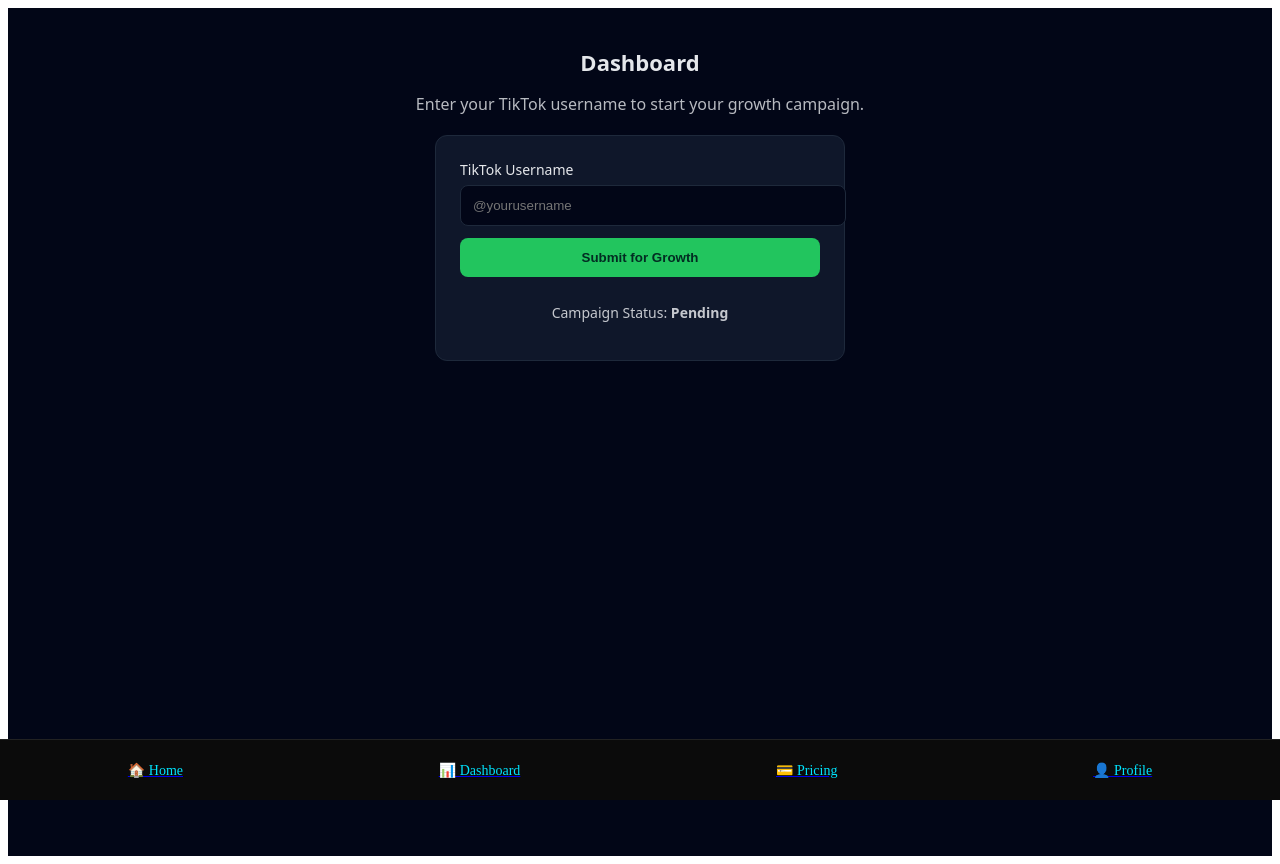
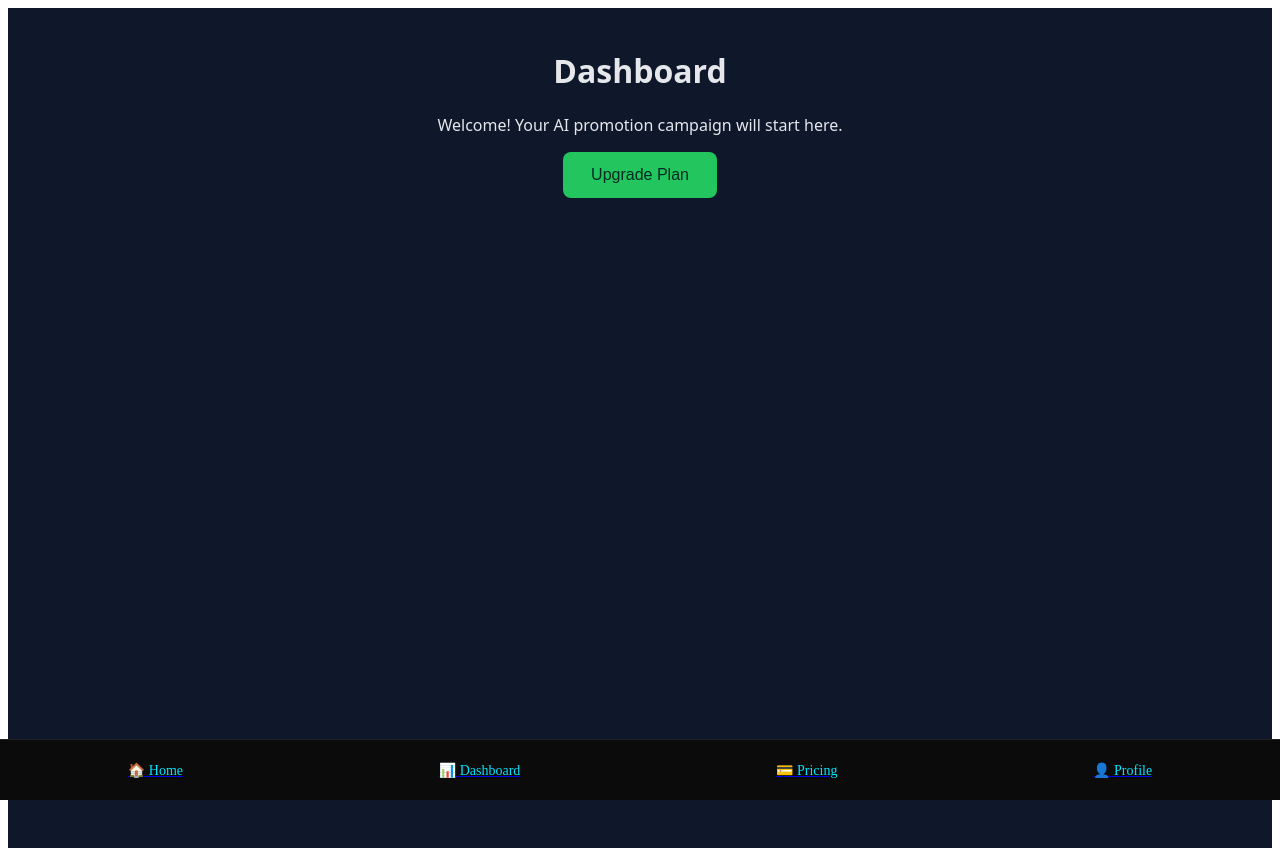
Before and after one commit to yooneaintchue161287-beep/socialmediagrow, a Next.js app: page /dashboard in a window 1280 px wide. Built offline with nearby package versions, Linux system fonts and the light colour scheme.

Commit message:
Update dashboard.js

```diff
--- a/pages/dashboard.js
+++ b/pages/dashboard.js
@@ -1,108 +1,16 @@
-import { useState } from "react";
-
 export default function Dashboard() {
-  const [username, setUsername] = useState("");
-  const [status, setStatus] = useState("Pending");
-
-  const handleSubmit = (e) => {
-    e.preventDefault();
-
-    if (!username) {
-      alert("Please enter your TikTok username.");
-      return;
-    }
-
-    // For MVP, just update status
-    setStatus("Submitted! Growth campaign in progress...");
-
-    // Clear input
-    setUsername("");
-  };
-
   return (
     <div style={styles.page}>
-      <h1 style={styles.title}>Dashboard</h1>
-
-      <p style={styles.subtitle}>
-        Enter your TikTok username to start your growth campaign.
-      </p>
-
-      <form onSubmit={handleSubmit} style={styles.card}>
-        <label style={styles.label}>TikTok Username</label>
-        <input
-          type="text"
-          placeholder="@yourusername"
-          value={username}
-          onChange={(e) => setUsername(e.target.value)}
-          style={styles.input}
-        />
-
-        <button type="submit" style={styles.button}>
-          Submit for Growth
-        </button>
-
-        <p style={styles.status}>
-          Campaign Status: <strong>{status}</strong>
-        </p>
-      </form>
+      <h1>Dashboard</h1>
+      <p>Welcome! Your AI promotion campaign will start here.</p>
+      <a href="/pricing">
+        <button style={styles.button}>Upgrade Plan</button>
+      </a>
     </div>
   );
 }
 
 const styles = {
-  page: {
-    minHeight: "100vh",
-    background: "#020617",
-    color: "#e5e7eb",
-    padding: "24px",
-    fontFamily: "system-ui",
-    textAlign: "center",
-  },
-  title: {
-    fontSize: "22px",
-    marginBottom: "8px",
-  },
-  subtitle: {
-    fontSize: "16px",
-    opacity: 0.8,
-    marginBottom: "20px",
-  },
-  card: {
-    background: "#0f172a",
-    border: "1px solid #1e293b",
-    borderRadius: "12px",
-    padding: "24px",
-    maxWidth: "360px",
-    margin: "0 auto",
-  },
-  label: {
-    display: "block",
-    fontSize: "14px",
-    marginBottom: "6px",
-    textAlign: "left",
-  },
-  input: {
-    width: "100%",
-    padding: "12px",
-    borderRadius: "8px",
-    border: "1px solid #1e293b",
-    background: "#020617",
-    color: "#e5e7eb",
-    marginBottom: "12px",
-  },
-  button: {
-    width: "100%",
-    padding: "12px",
-    background: "#22c55e",
-    color: "#022c22",
-    border: "none",
-    borderRadius: "8px",
-    fontWeight: "600",
-    cursor: "pointer",
-    marginBottom: "12px",
-  },
-  status: {
-    fontSize: "14px",
-    opacity: 0.85,
-  },
+  page: { padding: 20, textAlign: "center", minHeight: "100vh", background: "#0f172a", color: "#e5e7eb", fontFamily: "system-ui, sans-serif" },
+  button: { padding: "14px 28px", fontSize: 16, borderRadius: 8, background: "#22c55e", border: "none", color: "#022c22", cursor: "pointer" },
 };
```
